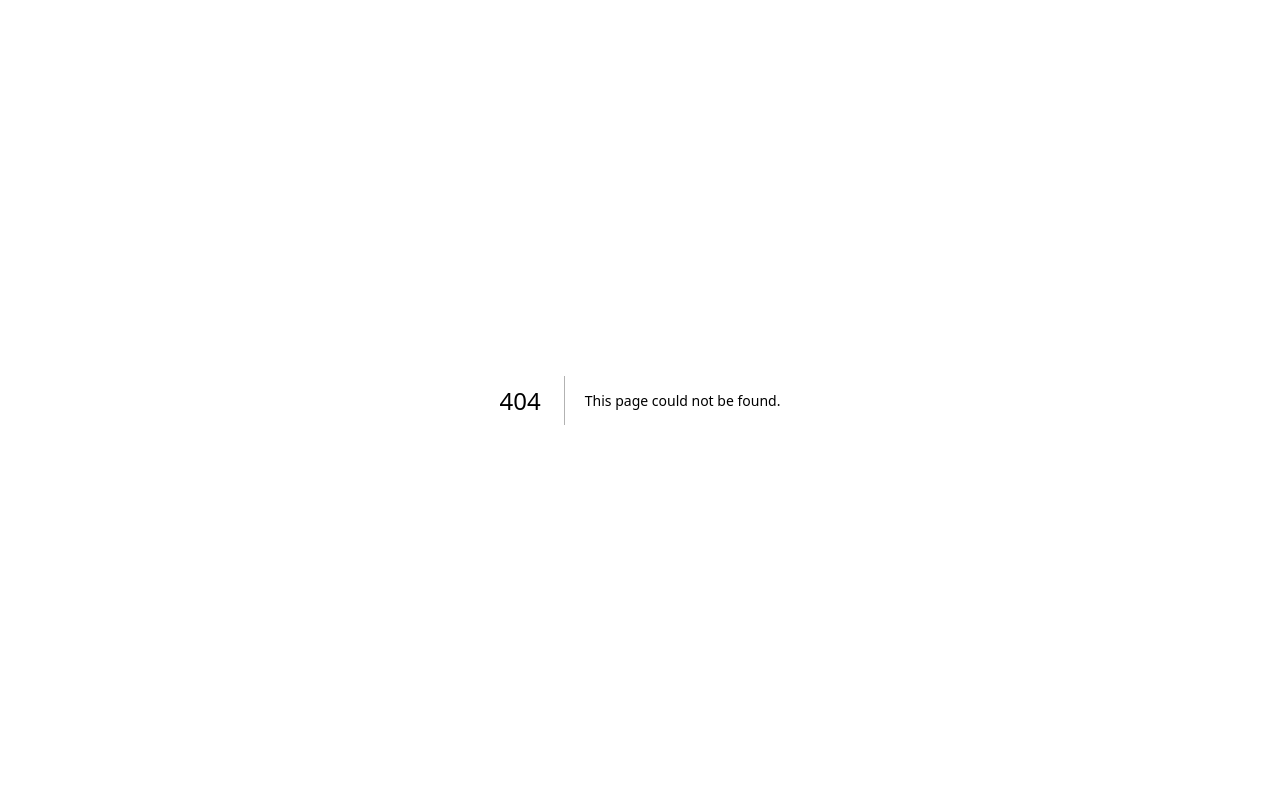
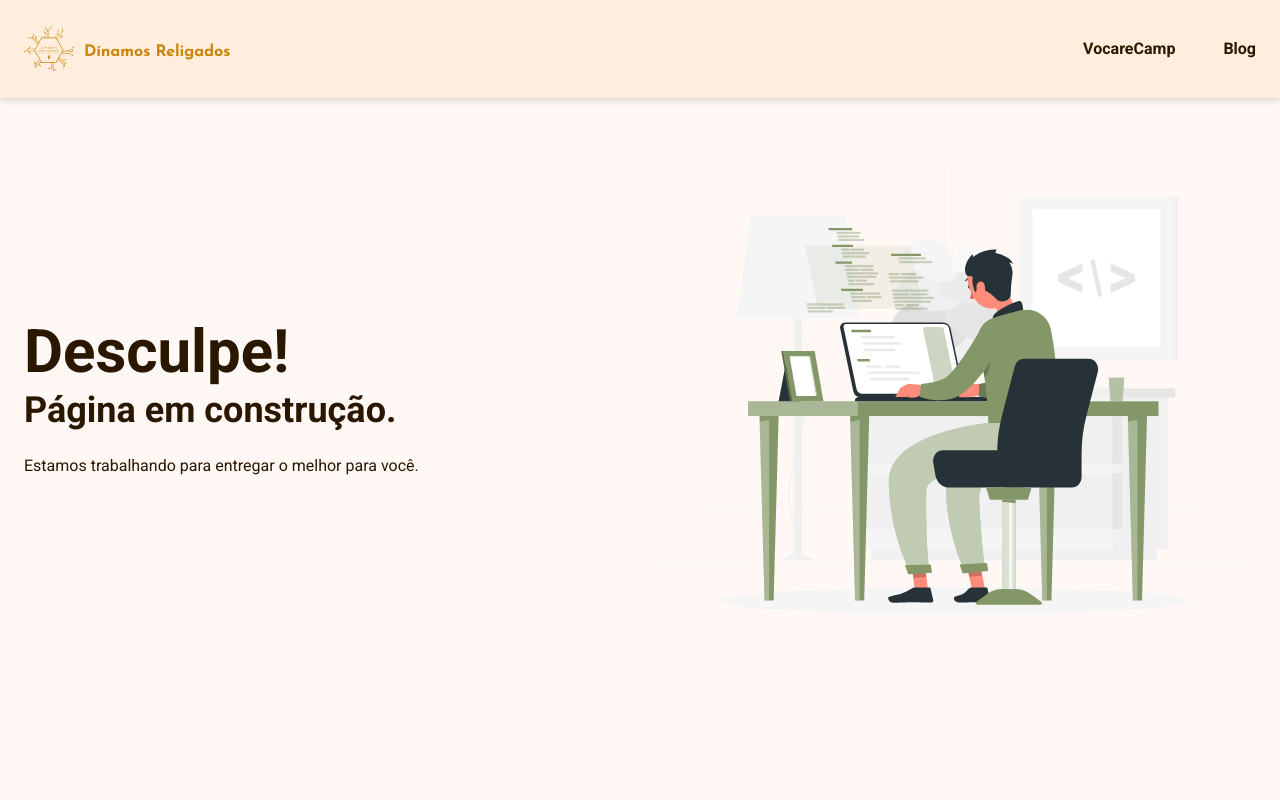
Before and after one commit to VictorGuiVasco/dinamos, a Next.js app: page /blog in a window 1280 px wide. Before the commit this address had no page. Shown: the top 800 px of the page. Built offline with nearby package versions, Linux system fonts and the light colour scheme.

Commit message:
feat: add under-construction panel

```diff
--- /dev/null
+++ b/src/app/blog/layout.tsx
@@ -0,0 +1,14 @@
+import type { Metadata } from 'next'
+
+export const metadata: Metadata = {
+  title: '⚠️ Em Construção',
+  description: 'Site oficial do Grupo de Jovens Dínamos Religados',
+}
+
+export default function BlogLayout({
+  children,
+}: Readonly<{
+  children: React.ReactNode
+}>) {
+  return <div className="relative bg-[#fff8f4]">{children}</div>
+}
--- /dev/null
+++ b/src/app/blog/page.tsx
@@ -0,0 +1,6 @@
+'use client'
+import { UnderConstructionPage } from '@/presentation/pages/under-construction'
+
+export default function Home() {
+  return <UnderConstructionPage />
+}
--- a/src/app/layout.tsx
+++ b/src/app/layout.tsx
@@ -1,6 +1,9 @@
 import type { Metadata } from 'next'
 import { Roboto } from 'next/font/google'
 import './globals.css'
+
+import { NavBarComponent } from '@/presentation/components/navBar'
+import { FooterComponent } from '@/presentation/components/footer'
 
 const roboto = Roboto({
   subsets: ['latin'],
@@ -8,7 +11,7 @@ const roboto = Roboto({
 })
 
 export const metadata: Metadata = {
-  title: 'Dinamos Religados',
+  title: 'Dínamos Religados',
   description: 'Site oficial do Grupo de Jovens Dínamos Religados',
 }
 
@@ -19,7 +22,14 @@ export default function RootLayout({
 }>) {
   return (
     <html lang="en">
-      <body className={roboto.className}>{children}</body>
+      <body className={roboto.className}>
+        <NavBarComponent />
+
+        <div className="relative bg-[#fff8f4]">
+          {children}
+          <FooterComponent />
+        </div>
+      </body>
     </html>
   )
 }
--- a/src/presentation/components/footer/index.tsx
+++ b/src/presentation/components/footer/index.tsx
@@ -1,3 +1,4 @@
+'use client'
 import Link from 'next/link'
 import Image from 'next/image'
 
@@ -10,7 +11,7 @@ function FooterComponent() {
     <div className="flex justify-center bg-[#272727]">
       <div className="h-full w-full flex flex-col items-center max-w-7xl p-6 lg:py-8">
         <div className="flex lg:flex-1">
-          <Link href="#">
+          <Link href="/">
             <Image className="w-auto h-[4rem]" src={logoMini} alt="" />
           </Link>
         </div>
--- a/src/presentation/components/navBar/index.tsx
+++ b/src/presentation/components/navBar/index.tsx
@@ -1,3 +1,4 @@
+'use client'
 import { useState } from 'react'
 
 import Image from 'next/image'
@@ -9,21 +10,21 @@ import { Bars3Icon, XMarkIcon } from '@heroicons/react/24/outline'
 import logoMini from '../../assets/logotipo.svg'
 
 const navigation = [
-  { name: 'VocareCamp', href: '#', current: true },
-  { name: 'Blog', href: '#', current: false },
+  { name: 'VocareCamp', href: 'https://wa.me/5592986386131', current: true },
+  { name: 'Blog', href: '/blog', current: false },
 ]
 
 function NavBarComponent() {
   const [mobileMenuOpen, setMobileMenuOpen] = useState(false)
 
   return (
-    <header className="flex justify-center absolute inset-x-0 top-0 z-50 bg-[#FFF8F4]">
+    <header className="flex justify-center absolute inset-x-0 top-0 z-50 drop-shadow-md bg-[#FFEEDE]">
       <nav
         className="w-full flex items-center justify-between p-6 max-w-7xl"
         aria-label="Global"
       >
         <div className="flex lg:flex-1 h-[3.125rem]">
-          <Link href="#" className="-m-1.5 p-1.5 ">
+          <Link href="/" className="-m-1.5 p-1.5 ">
             <Image className=" w-auto h-[3.125rem]" src={logoMini} alt="" />
           </Link>
         </div>
@@ -33,7 +34,7 @@ function NavBarComponent() {
             <Link
               key={item.name}
               href={item.href}
-              className="text-base font-semibold leading-6 text-gray-900"
+              className="text-base font-semibold leading-6 text-[#2A1700]"
             >
               {item.name}
             </Link>
@@ -43,10 +44,10 @@ function NavBarComponent() {
         <div className="flex lg:hidden">
           <button
             type="button"
-            className="-m-2.5 inline-flex items-center justify-center rounded-md p-2.5 text-gray-700"
+            className="-m-2.5 inline-flex items-center justify-center rounded-md p-2.5 text-[#2A1700]"
             onClick={() => setMobileMenuOpen(true)}
           >
-            <Bars3Icon className="h-6 w-6" aria-hidden="true" />
+            <Bars3Icon className="h-8 w-8" aria-hidden="true" />
           </button>
         </div>
       </nav>
@@ -58,7 +59,7 @@ function NavBarComponent() {
         onClose={setMobileMenuOpen}
       >
         <div className="fixed inset-0 z-50" />
-        <Dialog.Panel className="fixed inset-y-0 right-0 z-50 w-full overflow-y-auto bg-white px-6 py-6 sm:max-w-sm sm:ring-1 sm:ring-gray-900/10">
+        <Dialog.Panel className="fixed inset-y-0 right-0 z-50 w-full overflow-y-auto bg-[#FFF8F4] px-6 py-6 sm:max-w-sm sm:ring-1 sm:ring-gray-900/10">
           <div className="flex items-center justify-between">
             <Link href="#" className="-m-1.5 p-1.5">
               <Image className="h-[3.125rem] w-auto" src={logoMini} alt="" />
@@ -66,10 +67,10 @@ function NavBarComponent() {
 
             <button
               type="button"
-              className="-m-2.5 rounded-md p-2.5 text-gray-700"
+              className="-m-2.5 rounded-md p-2.5 text-[#2A1700]"
               onClick={() => setMobileMenuOpen(false)}
             >
-              <XMarkIcon className="h-6 w-6" aria-hidden="true" />
+              <XMarkIcon className="h-8 w-8" aria-hidden="true" />
             </button>
           </div>
 
@@ -80,7 +81,7 @@ function NavBarComponent() {
                   <Link
                     key={item.name}
                     href={item.href}
-                    className="-mx-3 block rounded-lg px-3 py-2 text-base font-semibold leading-7 text-gray-900 hover:bg-gray-50"
+                    className="-mx-3 block rounded-lg px-3 py-2 text-base font-semibold leading-7 text-[#2A1700] hover:bg-gray-50"
                   >
                     {item.name}
                   </Link>
--- a/src/presentation/pages/home/index.tsx
+++ b/src/presentation/pages/home/index.tsx
@@ -1,7 +1,6 @@
 import { HeroComponent } from './components/hero'
 import { AboutPanel } from './components/aboutPanel'
 
-import { NavBarComponent } from '@/presentation/components/navBar'
 import { FooterComponent } from '@/presentation/components/footer'
 
 import {
@@ -14,8 +13,7 @@ import {
 
 function HomePage() {
   return (
-    <div className="relative bg-[#fff8f4]">
-      <NavBarComponent />
+    <>
       <HeroComponent />
       <AboutPanel />
 
@@ -25,8 +23,7 @@ function HomePage() {
       <VocareCampPanel />
       <GroupsPanel />
       <InstagramPanel />
-      <FooterComponent />
-    </div>
+    </>
   )
 }
 
--- /dev/null
+++ b/src/presentation/pages/under-construction/index.tsx
@@ -0,0 +1,37 @@
+import Image from 'next/image'
+
+import underConstruction from '/public/images/under-construction.svg'
+
+function UnderConstructionPage() {
+  return (
+    <div className="h-screen flex justify-center">
+      <div className="h-full w-full flex items-center max-w-7xl px-6">
+        <div className="w-full flex flex-col justify-center items-center gap-6 mx-auto lg:mx-0 lg:flex-row lg:max-w-7xl">
+          <div className="text-center lg:w-[40rem] lg:text-left">
+            <h1 className="text-[#2A1700] font-bold text-4xl  leading-10 lg:text-6xl">
+              Desculpe!
+            </h1>
+
+            <h2 className="mt-2 text-[#2A1700] font-semibold text-2xl leading-10 lg:text-4xl">
+              Página em construção.
+            </h2>
+
+            <p className="mt-8 lg:mt-6 text-[#2A1700] text-center lg:text-left">
+              Estamos trabalhando para entregar o melhor para você.
+            </p>
+          </div>
+
+          <div className="flex justify-center lg:w-[40rem]">
+            <Image
+              src={underConstruction}
+              alt=""
+              className="w-full max-w-[40rem] rounded-2xl"
+            />
+          </div>
+        </div>
+      </div>
+    </div>
+  )
+}
+
+export { UnderConstructionPage }
```
Also changed, not shown: public/images/under-construction.svg (added).
